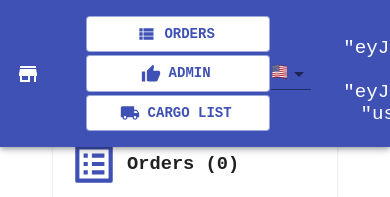
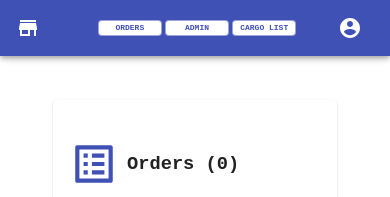
Before and after one commit to msymbolEJA/frontend-textile, a React (Create React App) app: page / in a window 390 px wide. Shown: the top 197 px of the page. Built offline with nearby package versions, Linux system fonts and the light colour scheme; no server answers; sample sign-in values are in the browser's storage.

Commit message:
Update navbar mobile view

```diff
--- a/src/components/navbar/Navbar.js
+++ b/src/components/navbar/Navbar.js
@@ -20,6 +20,7 @@ import {
   ViewList as ViewListIcon,
   LocalShipping as LocalShippingIcon,
 } from "@material-ui/icons";
+import useMediaQuery from '@material-ui/core/useMediaQuery';
 
 const BASE_URL = process.env.REACT_APP_BASE_URL;
 const STORE_NAME = process.env.REACT_APP_STORE_NAME;
@@ -68,6 +69,17 @@ const useStyles = makeStyles((theme) => ({
       borderColor: "white",
     },
   },
+  button2: {
+    backgroundColor: "white",
+    margin: "0.1rem",
+    width: 50,
+    fontSize: 8,
+    padding: 0,
+    "&:hover": {
+      color: "white",
+      borderColor: "white",
+    },
+  },
 }));
 
 export default function MenuAppBar() {
@@ -78,6 +90,7 @@ export default function MenuAppBar() {
   //console.log("user", user);
   const open = Boolean(anchorEl);
   const history = useHistory();
+  const mobileView = useMediaQuery('(max-width:600px)');
 
   //console.log(user?.role);
 
@@ -159,9 +172,10 @@ export default function MenuAppBar() {
             onClick={handleMainPage}
           >
             <StoreIcon />
-            <Typography variant="h6" className={classes.rightTitle}>
+            {mobileView ? null :
+              <Typography variant={"h6"} className={classes.rightTitle}>
                 {STORE_NAME}
-            </Typography>
+              </Typography>}
           </IconButton>
           <div className={classes.title}>
             <div style={{ flexDirection: "row" }}>
@@ -169,8 +183,8 @@ export default function MenuAppBar() {
                 color="primary"
                 variant="outlined"
                 id="all-orders"
-                className={classes.button}
-                startIcon={<ViewListIcon />}
+                className={mobileView ? classes.button2 : classes.button}
+                startIcon={mobileView ? null : <ViewListIcon />}
                 onClick={handleClick}
               >
                 <FormattedMessage id="orders" defaultMessage="Orders" />
@@ -183,8 +197,8 @@ export default function MenuAppBar() {
                     color="primary"
                     variant="outlined"
                     id="approval"
-                    className={classes.button}
-                    startIcon={<ThumbUpIcon />}
+                    className={mobileView ? classes.button2 : classes.button}
+                    startIcon={mobileView ? null : <ThumbUpIcon />}
                     onClick={() =>
                       history.push(
                         `/approval?&status=pending&limit=${PAGE_ROW_NUMBER}&offset=0`
@@ -200,8 +214,8 @@ export default function MenuAppBar() {
                   color="primary"
                   variant="outlined"
                   id="cargo-list"
-                  className={classes.button}
-                  startIcon={<LocalShippingIcon />}
+                  className={mobileView ? classes.button2 : classes.button}
+                  startIcon={mobileView ? null : <LocalShippingIcon />}
                   onClick={(e) => handleClick(e)}
                 >
                   <FormattedMessage
@@ -212,6 +226,7 @@ export default function MenuAppBar() {
               )}
             </div>
           </div>
+          {mobileView ? null :
             <div style={{ marginRight: "2rem" }}>
               <FormControl className={classes.formControl}>
                 <NativeSelect
@@ -231,9 +246,10 @@ export default function MenuAppBar() {
                   </option>
                 </NativeSelect>
               </FormControl>
-          </div>
+            </div>}
           {auth && (
             <div className={classes.rightTop}>
+              {mobileView ? null :
                 <div className={classes.userInfo}>
                   <div className={classes.userRole}>
                     {user?.role?.toUpperCase() || localRole?.toUpperCase()}
@@ -241,7 +257,7 @@ export default function MenuAppBar() {
                   <div className={classes.userName}>
                     {localUser || user?.user || user?.username}
                   </div>
-              </div>
+                </div>}
               <IconButton
                 aria-label="account of current user"
                 aria-controls="menu-appbar"
```
Lines whose indentation alone changed are shown as unchanged.
